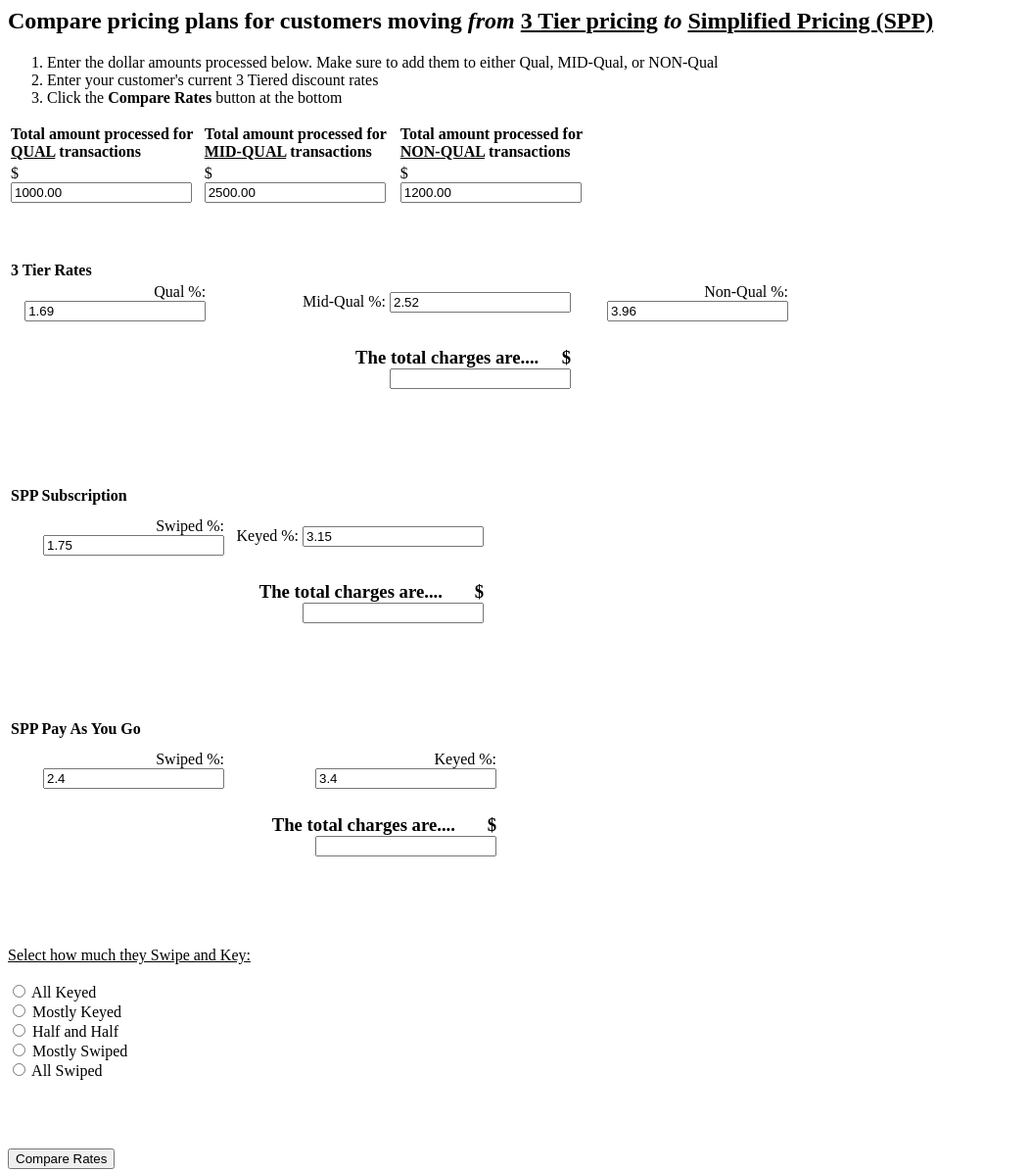
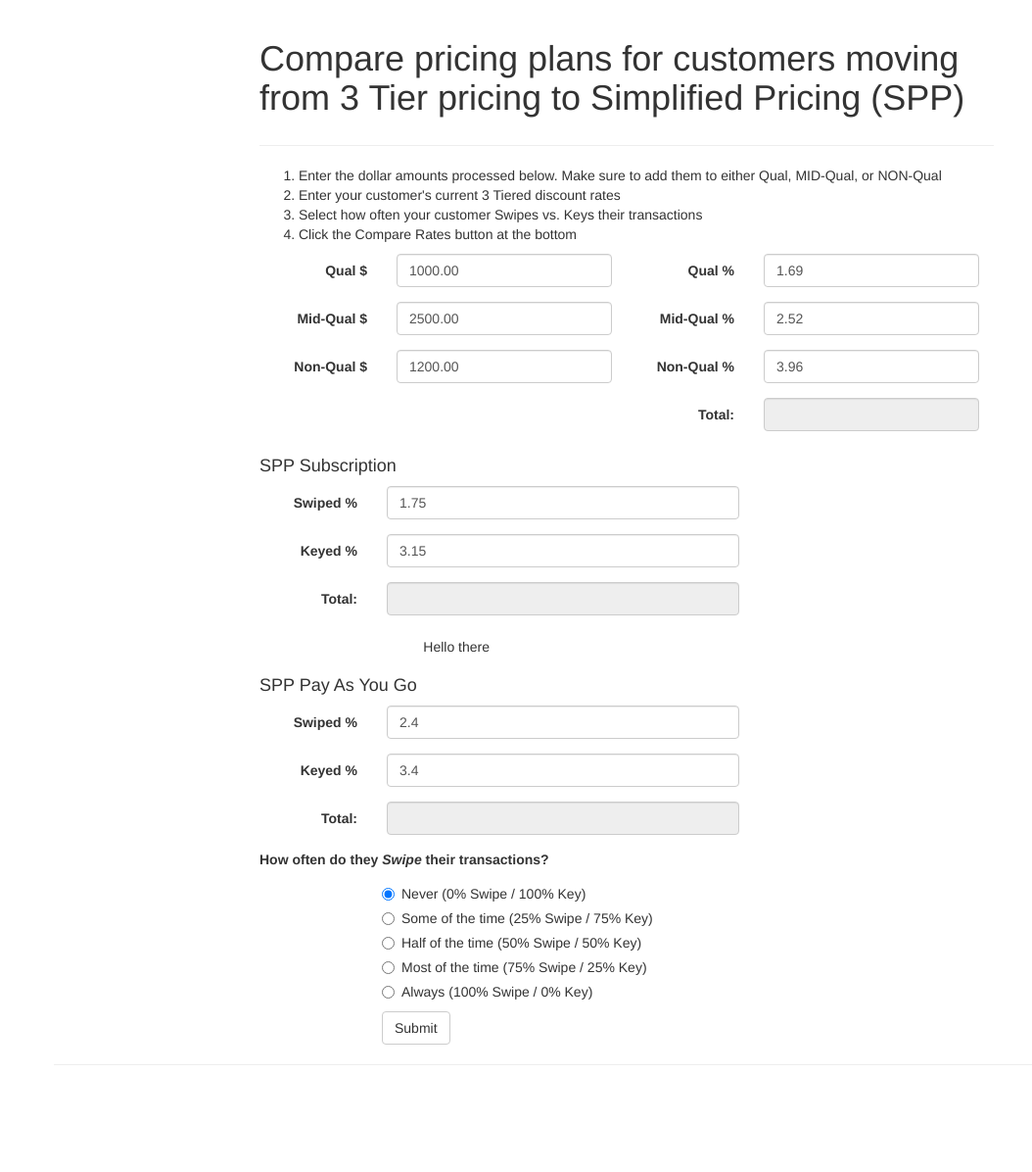
Before and after one commit to ponyboy226/rates_fees, a plain HTML site: page Compare_Rates_Fees.html in a window 1280 px wide. Shown: the whole page at 98% size, without its empty margins (0-1054 px from the left). After the commit the page ends 1107 px from the top, so only its background shows below. Drawn offline with nearby package versions, Linux system fonts and the light colour scheme.

Commit message:
Update Compare_Rates_Fees.html

```diff
--- a/Compare_Rates_Fees.html
+++ b/Compare_Rates_Fees.html
@@ -1,236 +1,205 @@
-<html>
+<!doctype html>
+<html class="no-js" lang="">
 <head>
-<title>Get Table</title>
-<script src="http://ajax.googleapis.com/ajax/libs/jquery/1.10.2/jquery.min.js">
-</script>
+<meta charset="utf-8">
+<meta http-equiv="X-UA-Compatible" content="IE=edge">
+<title>Rates</title>
+<meta name="description" content="">
+<meta name="viewport" content="width=device-width, initial-scale=1">
+<link rel="stylesheet" href="//maxcdn.bootstrapcdn.com/bootstrap/3.2.0/css/bootstrap.min.css">
+</head>
+<body>
+<div class="container">
+  <div class="row">
+    <div class="col-md-8 col-md-offset-2">
+      <div class="page-header">
+        <h1>Compare pricing plans for customers moving from 3 Tier pricing to Simplified Pricing (SPP)<h1>
+          </div>
+          <p></p>
+          <ol>
+            <li>Enter the dollar amounts processed below. Make sure to add them to either Qual, MID-Qual, or NON-Qual</li>
+            <li>Enter your customer's current 3 Tiered discount rates</li>
+            <li>Select how often your customer Swipes vs. Keys their transactions</li>
+            <li>Click the Compare Rates button at the bottom</li>
+          </ol>
+        </div>
+      </div>
 
+      <div class="row">
+        <div class="col-md-8 col-md-offset-2">
+          <div class="col-lg-6">
+            <form class="form-horizontal" role="form">
+              <div class="form-group">
+                <label for="qual_d" class="col-lg-4 control-label text-right">Qual $</label>
+                <div class="col-lg-8">
+                  <input type="email" class="form-control" id="qual_d" value="1000.00">
+                </div>
+              </div>
+              <div class="form-group">
+                <label for="mqual_d" class="col-lg-4 control-label text-right">Mid-Qual $</label>
+                <div class="col-lg-8">
+                  <input class="form-control" type="email" id="mqual_d" value="2500.00">
+                </div>
+              </div>
+              <div class="form-group">
+                <label for="nqual_d" class="col-lg-4 control-label text-right">Non-Qual $</label>
+                <div class="col-lg-8">
+                  <input class="form-control" type="email" id="nqual_d" value="1200.00">
+                </div>
+              </div>
+            </form>
+          </div>
+          <div class="col-lg-6">
+            <form class="form-horizontal" role="form">
+              <div class="form-group">
+                <label for="qual" class="col-lg-4 control-label text-right">Qual %</label>
+                <div class="col-lg-8">
+                  <input type="email" class="form-control" id="qual" value="1.69">
+                </div>
+              </div>
+              <div class="form-group">
+                <label for="mqual" class="col-lg-4 control-label text-right">Mid-Qual %</label>
+                <div class="col-lg-8">
+                  <input class="form-control" id="mqual" value="2.52">
+                </div>
+              </div>
+              <div class="form-group">
+                <label for="nqual" class="col-lg-4 control-label text-right">Non-Qual %</label>
+                <div class="col-lg-8">
+                  <input class="form-control" id="nqual" value="3.96">
+                </div>
+              </div>
+              <div class="form-group">
+                <label for="" class="col-lg-4 control-label text-right">Total:</label>
+                <div class="col-lg-8">
+                  <input class="form-control" id="3TTotal"  disabled>
+                </div>
+              </div>
+            </form>
+          </div>
+        </div>
+      </div>
 
+      <div class="row">
+        <div class="col-lg-8 col-lg-offset-2">
+        </div>
+      </div>
 
+      <div class="row">
+        <div class="col-lg-8 col-lg-offset-2">
+          <h4>SPP Subscription</h4>
+          <form class="form-horizontal" role="form">
+            <div class="form-group">
+              <label for="qual" class="col-lg-2 control-label text-right">Swiped %</label>
+              <div class="col-lg-6">
+                <input type="email" class="form-control" id="Sswipe" value="1.75">
+              </div>
+            </div>
+            <div class="form-group">
+              <label for="qual" class="col-lg-2 control-label text-right">Keyed %</label>
+              <div class="col-lg-6">
+                <input class="form-control" type="email" id="Skey" value="3.15">
+              </div>
+            </div>
+            <div class="form-group">
+              <label for="qual" class="col-lg-2 control-label text-right">Total:</label>
+              <div class="col-lg-6">
+                <input class="form-control" id="STotal" disabled>
+              </div>
+            </div>
+            <div class="col-lg-4 control-label text-right">
+            <p id='text_display'>Hello there<p>
+            </div>
+          </form>
+        </div>
+      </div>
 
+      <div class="row">
+        <div class="col-md-8 col-md-offset-2">
+          <h4>SPP Pay As You Go</h4>
+          <form class="form-horizontal" role="form">
+            <div class="form-group">
+              <label for="Sswipe" class="col-lg-2 control-label text-right">Swiped %</label>
+              <div class="col-lg-6">
+                <input type="email" class="form-control" id="Pswipe" value="2.4">
+              </div>
+            </div>
+            <div class="form-group">
+              <label for="Skey" class="col-lg-2 control-label text-right">Keyed %</label>
+              <div class="col-lg-6">
+                <input type="email" class="form-control" id="Pkey" value="3.4">
+              </div>
+            </div>
+            <div class="form-group">
+              <label for="STotal" class="col-lg-2 control-label text-right">Total:</label>
+              <div class="col-lg-6">
+                <input class="form-control" id="PTotal" disabled>
+              </div>
+            </div>
+          </form>
+        </div>
+      </div>
 
+      <div class="row">
+        <div class="col-lg-8 col-lg-offset-2">
+          <label>How often do they <i>Swipe</i> their transactions?</label>
+          <div class="col-lg-offset-2">
+            <div class="radio">
+              <label>
+                <input type="radio" name="optionsRadios" class="radio1" value="option1" checked>
+                Never (0% Swipe / 100% Key)
+              </label>
+            </div>
+            <div class="radio">
+              <label>
+                <input type="radio" name="optionsRadios" class="radio2" value="option2">
+                Some of the time (25% Swipe / 75% Key)
+              </label>
+            </div>
+            <div class="radio ">
+              <label>
+                <input type="radio" name="optionsRadios" class="radio3" value="option3" >
+                Half of the time (50% Swipe / 50% Key)
+              </label>
+            </div>
+            <div class="radio ">
+              <label>
+                <input type="radio" name="optionsRadios" class="radio4" value="option4" >
+                Most of the time (75% Swipe / 25% Key)
+              </label>
+            </div>
+            <div class="radio ">
+              <label>
+                <input type="radio" name="optionsRadios" class="radio5" value="option5" >
+                Always (100% Swipe / 0% Key)
+              </label>
+            </div>
+          </div>
+        </div>
+      </div>
 
-<script type="text/javascript">
-$(document).ready(function() {
+      <div class="row">
+        <div class="col-lg-8 col-lg-offset-2">
+          <div class="col-lg-offset-2">
+            <button type="submit" id="btnSubmit" class="btn btn-default">Submit</button>
+          </div>
+        </div>
+      </div>
 
+      <div class="row">
+        <hr>
+        <h2><h2>
+    </div>
 
-        $('input[type=radio]').on('change', function(){
-    		$('input[type=radio]').not(this).prop('checked', false);
-		});
+          <script src="//ajax.googleapis.com/ajax/libs/jquery/1.11.1/jquery.min.js"></script>
+          <script>window.jQuery || document.write('<script src="js/vendor/jquery-1.11.1.min.js"><\/script>')</script>
+          <script src="//maxcdn.bootstrapcdn.com/bootstrap/3.2.0/js/bootstrap.min.js"></script>
+          <script src="https://intuitcorp.quickbase.com/up/bh2t5a7rs/g/r9/eg/va/main.js"></script>
 
-
-    var show = $('#3TTotal').val()
-
-
-    $("#btnSubmit").click(function(){
-        var qual_d = parseFloat($('#qual_d').val())
-        var mqual_d = parseFloat($('#mqual_d').val())
-        var nqual_d = parseFloat($('#nqual_d').val())
-        var Sswipe = parseFloat($('#Sswipe').val())
-        var Skey = parseFloat($('#Skey').val())
-        var Pswipe = parseFloat($('#Pswipe').val())
-        var Pkey = parseFloat($('#Pkey').val())
-        var show = parseFloat($('#3TTotal'))
-
-
-        $('#3TTotal').val(($('#qual_d').val() * ($('#qual').val() / 100)) + ($('#mqual_d').val() * ($('#mqual').val()) / 100) + ($('#nqual_d').val() * ($('#nqual').val() / 100)));
-        $('#STotal').val((qual_d * (Sswipe/100)) + ((mqual_d + nqual_d) * (Skey / 100)));
-        $('#PTotal').val((qual_d * (Pswipe/100)) + ((mqual_d + nqual_d) * (Pkey / 100))).toFixed(2);
-
-    });
-});
-</script>
-
-
-</head>
-    <body>
-
-    <h2>Compare pricing plans for customers moving <em>from </em><u>3 Tier pricing</u> <em>to</em> <u>Simplified Pricing (SPP)</u> </h2>
-    <p>
-    <ol>
-        <li>Enter the  dollar amounts processed below.  Make sure to add them to either Qual, MID-Qual, or NON-Qual</li>
-
-        <li> Enter your customer's current 3 Tiered discount rates</li>
-        <li>Click the <strong>Compare Rates </strong>button at the bottom </li>
-    </ol>
-<p>
-<table width="600px">
-<colgroup span="3" class="columns"></colgroup>
-    <tr>
-        <th align="left">Total amount processed for <u>QUAL</u> transactions</th>
-        <th align="left">Total amount processed for <u>MID-QUAL</u> transactions</th>
-        <th align="left">Total amount processed for <u>NON-QUAL</u> transactions</th>
-    </tr>
-    <tr>
-        <td>$
-            <input id="qual_d" type="text" value="1000.00" />
-        </td>
-        <td>$
-            <input id="mqual_d" type="text" value="2500.00" />
-        </td>
-        <td>$
-            <input id="nqual_d" type="text" value="1200.00" />
-        </td>
-    </tr>
-
-</table>
-
-
-<br><br><br>
-
-
-<table width="800">
-    <tr>
-        <th width="200" align='left'>3 Tier Rates</th>
-        <th width="380">&nbsp; &nbsp; &nbsp; &nbsp;&nbsp; &nbsp; &nbsp; &nbsp;&nbsp; &nbsp; &nbsp; &nbsp;</th>
-        <th width="220">&nbsp; &nbsp; &nbsp; &nbsp;&nbsp; &nbsp; &nbsp; &nbsp;&nbsp; &nbsp; &nbsp; &nbsp;</th>
-    </tr>
-    <tr>
-        <td align="right">
-            Qual %:
-            <input id='qual' type='text' value='1.69' /></td>
-            <td align="right">&nbsp; &nbsp; &nbsp; &nbsp;&nbsp;
-            Mid-Qual %:
-            <input id='mqual' type='text' value='2.52' /></td>
-            <td align="right">&nbsp; &nbsp; &nbsp; &nbsp;&nbsp;
-            Non-Qual %:
-            <input id='nqual' type='text' value='3.96' /></td>
-    </tr>
-    <tr>
-        <td>
-            &nbsp; &nbsp; &nbsp; &nbsp;&nbsp; &nbsp;
-        </td>
-    </tr>
-    <tr align='right'>
-        <td>
-        </td>
-        <td>
-            <h3>
-                <strong>The total charges are....&nbsp;</strong>&nbsp;&nbsp;&nbsp;
-                $<input id='3TTotal' type='text' />
-            </h3>
-        </td>
-    </tr>
-    <tr>
-        <td>
-            &nbsp; &nbsp; &nbsp; &nbsp;&nbsp; &nbsp;
-        </td>
-    </tr>
-    <tr>
-        <td>
-            &nbsp; &nbsp; &nbsp; &nbsp;&nbsp; &nbsp;
-        </td>
-    </tr>
-    <tr>
-        <td>
-        &nbsp; &nbsp; &nbsp; &nbsp;&nbsp; &nbsp;
-  </td>
-  </tr>
-
-</table>
-
-
-
-<table>
-    <tr>
-        <th width="218" align='left'>SPP Subscription</th>
-        <th width="261">&nbsp; &nbsp; &nbsp; &nbsp;&nbsp; &nbsp; &nbsp; &nbsp;&nbsp; &nbsp; &nbsp; &nbsp;</th>
-        <th width="51">&nbsp; &nbsp; &nbsp; &nbsp;&nbsp; &nbsp; &nbsp; &nbsp;&nbsp; &nbsp; &nbsp; &nbsp;</th>
-    </tr>
-    <tr>
-        <td align="right">
-            Swiped %:
-            <input id='Sswipe' type='text' value='1.75' /></td>
-        <td align="right"> Keyed %:
-            <input id='Skey' type='text' value='3.15' /></td>
-
-    </tr>
-    <tr>
-        <td>
-            &nbsp; &nbsp; &nbsp; &nbsp;&nbsp; &nbsp;
-        </td>
-    </tr>
-    <tr align='right'>
-        <td>
-        </td>
-        <td>
-            <h3>
-                <strong>The total charges are....&nbsp; </strong>&nbsp; &nbsp;&nbsp;
-                $<input id='STotal' type='text' />
-            </H3>
-        </td>
-    </tr>
-
-
-    <tr>
-        <td>
-            &nbsp; &nbsp; &nbsp; &nbsp;&nbsp; &nbsp;
-        </td>
-    </tr>
-    <tr>
-        <td>
-            &nbsp; &nbsp; &nbsp; &nbsp;&nbsp; &nbsp;
-        </td>
-    </tr>
-    <tr>
-        <td>
-            &nbsp; &nbsp; &nbsp; &nbsp;&nbsp; &nbsp;
-        </td>
-    </tr>
-</table>
-
-
-
-
-<table>
-    <tr>
-        <th width="218" align='left'>SPP Pay As You Go</th>
-        <th width="274">&nbsp; &nbsp; &nbsp; &nbsp;&nbsp; &nbsp; &nbsp; &nbsp;&nbsp; &nbsp; &nbsp; &nbsp;</th>
-        <th width="43">&nbsp; &nbsp; &nbsp; &nbsp;&nbsp; &nbsp; &nbsp; &nbsp;&nbsp; &nbsp; &nbsp; &nbsp;</th>
-    </tr>
-    <tr>
-        <td align="right">
-            Swiped %:
-            <input id='Pswipe' type='text' value='2.4' />
-        </td>
-        <td align="right">&nbsp; &nbsp; &nbsp; &nbsp;&nbsp;
-            Keyed %:
-            <input id='Pkey' type='text' value='3.4' />
-        </td>
-
-    </tr>
-    <tr>
-        <td>&nbsp;</td>
-    </tr>
-    <tr align='right'>
-        <td>
-
-        </td>
-        <td>
-            <h3>
-                <strong>The total charges are....&nbsp; </strong>&nbsp; &nbsp;&nbsp;
-                $<input id='PTotal' type='text' />
-            </h3>
-        </td>
-    </tr>
-</table>
-
-
-<br><br><br>
-<form name="myform" action="http://www.mydomain.com/myformhandler.cgi" method="POST">
-<div>
-<u>Select how much they Swipe and Key:</u><br><br>
-    <input type="radio" name="Key" > All Keyed<br>
-        <input type="radio" name="SomeKey" > Mostly Keyed<br>
-            <input type="radio" name="Half" > Half and Half<br>
-                <input type="radio" name="SomeSwipe" > Mostly Swiped<br>
-                    <input type="radio" name="Swipe" > All Swiped<br>
+        </div>
+      </div>
+    </div>
+  </div>
 </div>
-</form>
-<br><br><br>
-
-
-<button id="btnSubmit">Compare Rates</button>
-
-
 </body>
 </html>
```
